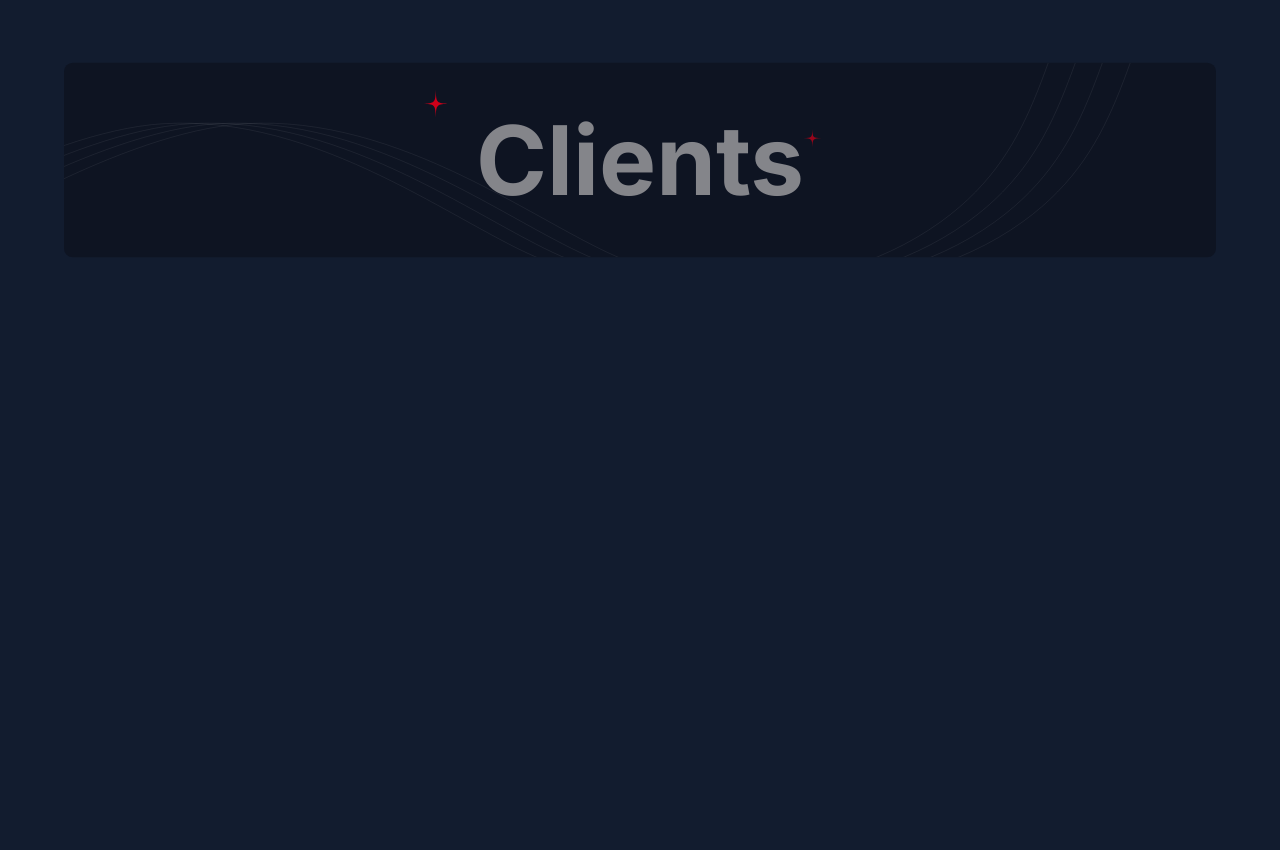
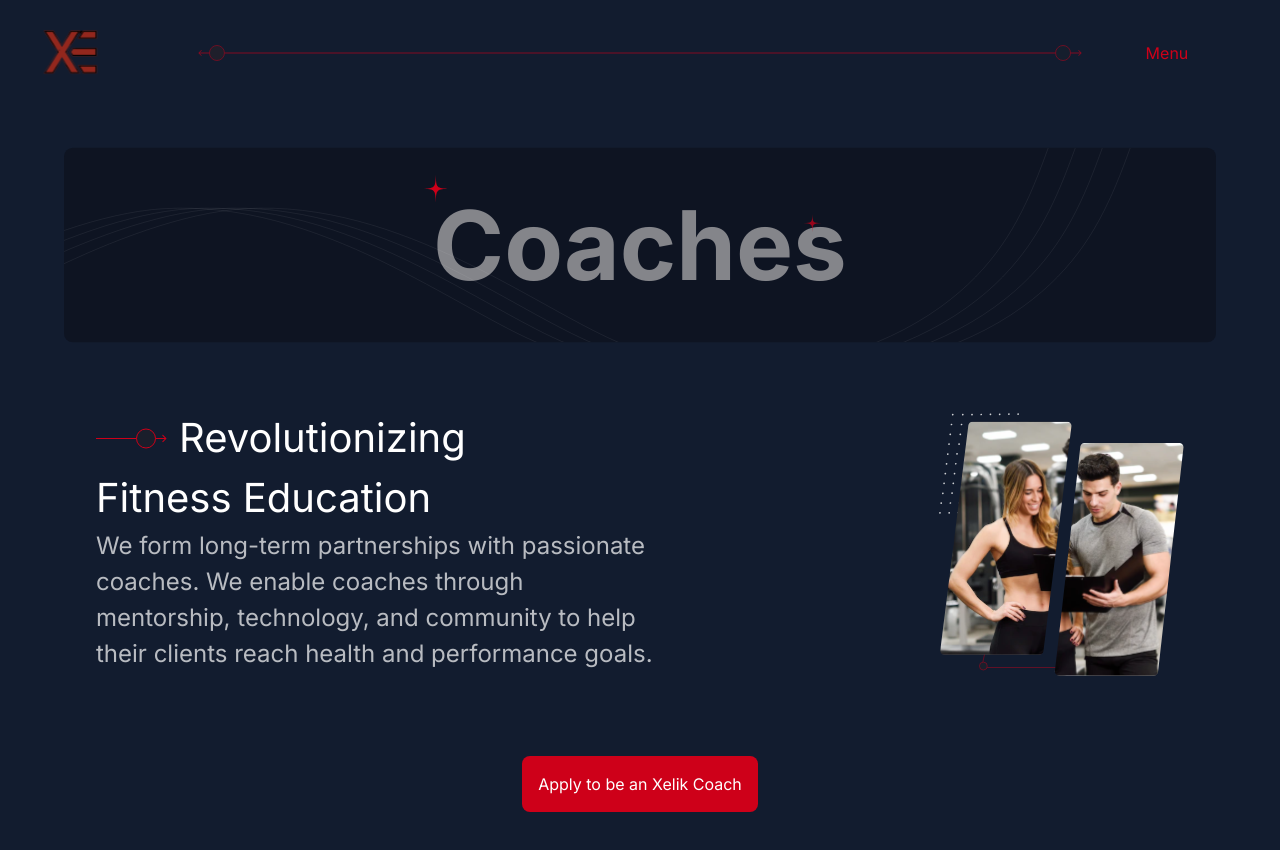
Before and after one commit to mccashland/Xelik-Website, a Next.js app: page /clients in a window 1280 px wide. Shown: the top 850 px of the page. Before the commit the page ends 800 px from the top, so only its background shows below. Built offline with nearby package versions, Linux system fonts and the light colour scheme.

Commit message:
components done

```diff
--- a/src/app/clients/page.tsx
+++ b/src/app/clients/page.tsx
@@ -1,8 +1,24 @@
-import Banner from '@/components/Banner/page'
-import LogoHeader from '@/components/LogoHeader/page'
+import Banner from "@/components/Banner/page";
+import LogoHeader from "@/components/LogoHeader/page";
+import MainContent from "@/components/MainContent/page";
 
 export default function Clients() {
-return <div>
-    <Banner text={"Clients"} />
-</div>
+  const content = {
+    text1: "Revolutionizing",
+    text2: " Fitness Education",
+    description:
+      "We form long-term partnerships with passionate coaches.  We enable coaches through mentorship, technology, and community to help their clients reach health and performance goals.",
+    mainImage: "/assets/imgs/main-coaches.svg",
+    button: {
+      text: "Apply to be an Xelik Coach",
+      link: "https://api.leadconnectorhq.com/widget/survey/yi7KwlAQXjdPTDPhPSFI",
+    },
+  };
+  return (
+    <div>
+      <LogoHeader />
+      <Banner text={"Coaches"} />
+      <MainContent content={content} />
+    </div>
+  );
 }
--- a/src/app/coaches/page.tsx
+++ b/src/app/coaches/page.tsx
@@ -1,11 +1,24 @@
-import Banner from '@/components/Banner/page'
-import LogoHeader from '@/components/LogoHeader/page'
-import MainContent from '@/components/MainContent/page'
+import Banner from "@/components/Banner/page";
+import LogoHeader from "@/components/LogoHeader/page";
+import MainContent from "@/components/MainContent/page";
 
 export default function Coaches() {
-return <div>
-    <LogoHeader />
-    <Banner text={"Coaches"} />
-    <MainContent />
-</div>
+  const content = {
+    text1: "Revolutionizing",
+    text2: " Fitness Education",
+    description:
+      "We form long-term partnerships with passionate coaches.  We enable coaches through mentorship, technology, and community to help their clients reach health and performance goals.",
+    mainImage: "/assets/imgs/main-coaches.svg",
+    button: {
+      text: "Apply to be an Xelik Coach",
+      link: "https://api.leadconnectorhq.com/widget/survey/yi7KwlAQXjdPTDPhPSFI",
+    },
+  };
+  return (
+    <div>
+      <LogoHeader />
+      <Banner text={"Coaches"} />
+      <MainContent content={content} />
+    </div>
+  );
 }
--- a/src/app/contactus/page.tsx
+++ b/src/app/contactus/page.tsx
@@ -1,5 +1,24 @@
-import Image from 'next/image'
+import Banner from "@/components/Banner/page";
+import LogoHeader from "@/components/LogoHeader/page";
+import MainContent from "@/components/MainContent/page";
 
 export default function ContactUs() {
-return <div>ContactUs page</div>
+  const content = {
+    text1: "Revolutionizing",
+    text2: " Fitness Education",
+    description:
+      "We form long-term partnerships with passionate coaches.  We enable coaches through mentorship, technology, and community to help their clients reach health and performance goals.",
+    mainImage: "/assets/imgs/main-coaches.svg",
+    button: {
+      text: "Apply to be an Xelik Coach",
+      link: "https://api.leadconnectorhq.com/widget/survey/yi7KwlAQXjdPTDPhPSFI",
+    },
+  };
+  return (
+    <div>
+      <LogoHeader />
+      <Banner text={"Coaches"} />
+      <MainContent content={content} />
+    </div>
+  );
 }
--- a/src/components/Banner/page.tsx
+++ b/src/components/Banner/page.tsx
@@ -5,9 +5,9 @@ interface Props {
 export default function Banner({ text }: Props) {
   return (
     <center className="">
-      <div className="relative w-[90vw] h-[40vh]">
+      <div className="relative z-10 w-[90vw] h-[40vh]">
         <Image src="/assets/imgs/Banner.svg" alt="banner" layout="fill" />
-        <div className="flex font-bold text-[7.5vw] text-[#fff] justify-center items-center h-full">
+        <div className="flex font-bold text-[7.5vw] z-20 text-[#fff] justify-center items-center h-full">
           {text}
         </div>
       </div>
--- a/src/components/MainContent/page.tsx
+++ b/src/components/MainContent/page.tsx
@@ -1,32 +1,41 @@
-import Banner from "@/components/Banner/page";
-import LogoHeader from "@/components/LogoHeader/page";
-import Image from "next/image";
+import Link from "next/link";
 
-export default function MainContent() {
+interface Props {
+  content: {
+    mainImage: any;
+    text1: any;
+    text2: any;
+    description: any;
+    button: any;
+  };
+}
+export default function MainContent({ content }: Props) {
+  const { mainImage, text1, text2, description, button } = content;
   return (
-    <div className="w-full flex justify-center items-center">
-      <div className="flex">
+    <div className="w-full flex flex-col justify-center items-center">
+      <div className="flex items-center gap-10 w-[85%]">
         <div>
-          <div className="w-[5vw] h-[4vh]">
-            {/* <Image
-              className="-rotate-90"
-              src="/assets/imgs/Arrow Down.svg"
-              layout="fill"
-              alt="arrow"
-            /> */}
-            <div className="text-[#fff]">Revolutionizing</div>
-          </div>
-          <div className="text-[#fff]">Fittness Education</div>
-          <div className="text-[rgba(255,255,255,1)]">
-            We form long-term partnerships with passionate coaches. We enable
-            coaches through mentorship, technology, and community to help their
-            clients reach health and performance goals.
+          <div className="w-[70%]">
+            <div className="flex items-center gap-3">
+              <img src="/assets/imgs/Arrow Small.svg" alt="" />
+              <div className="text-[#fff] text-[40px]">{text1}</div>
+            </div>
+            <div className="text-[#fff] text-[40px]">{text2}</div>
+            <div className="text-[rgba(255,255,255,1)] opacity-70 text-[24px]">
+              {description}
+            </div>
           </div>
         </div>
-        <div className="relative w-full h-full">
-            <Image src="/assets/imgs/main-coaches.svg" alt="main image" layout="fill" />
+        <div className="relative w-[50vw] h-full">
+          <img src={mainImage} alt="main image" />
         </div>
       </div>
+      <Link
+        href={button.link}
+        className="bg-[#CE0019] text-[#fff] rounded-lg p-4 my-20"
+      >
+        {button.text}
+      </Link>
     </div>
   );
 }
```
Also changed, not shown: public/assets/imgs/Arrow Small.svg (added).
